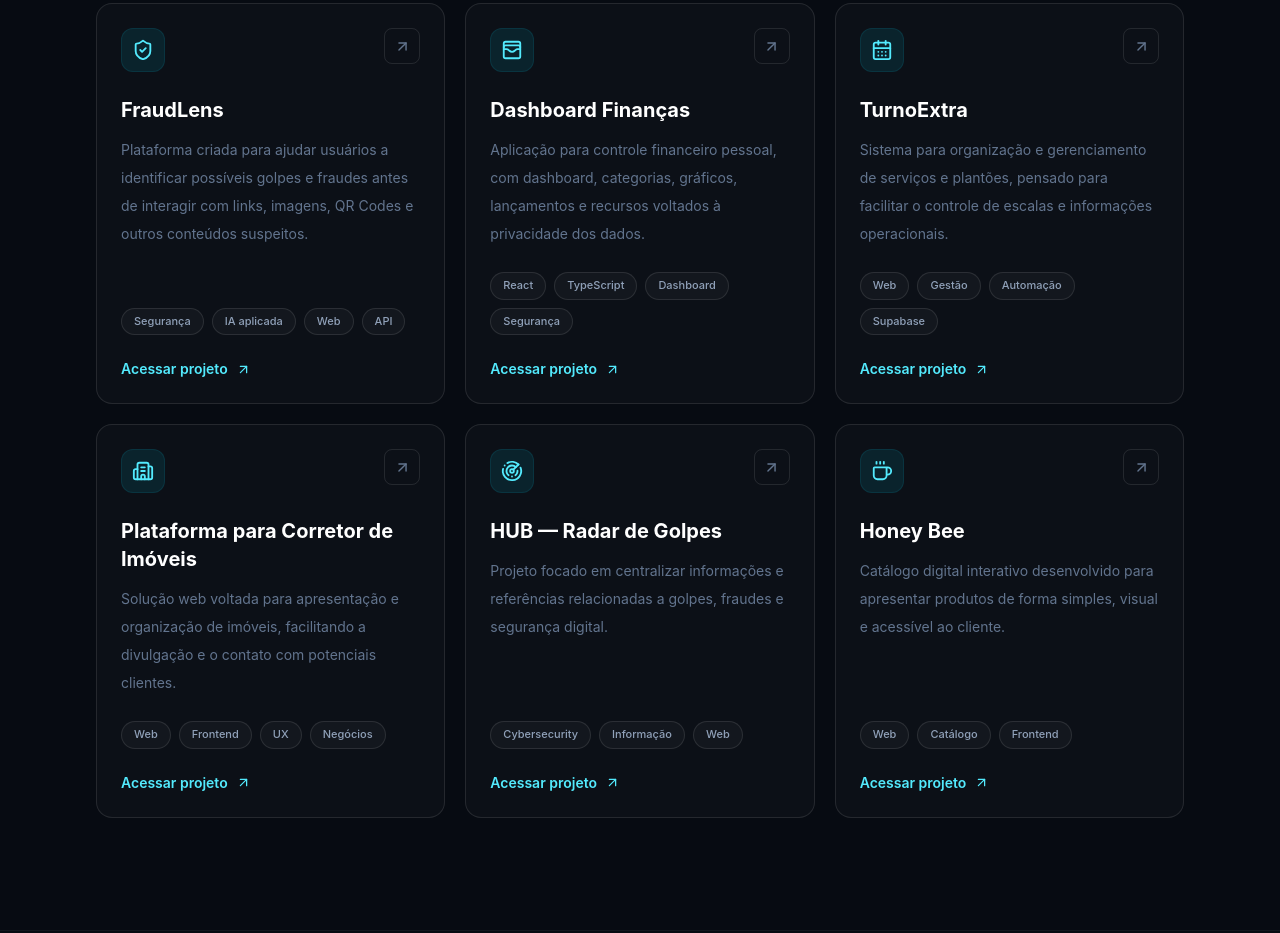
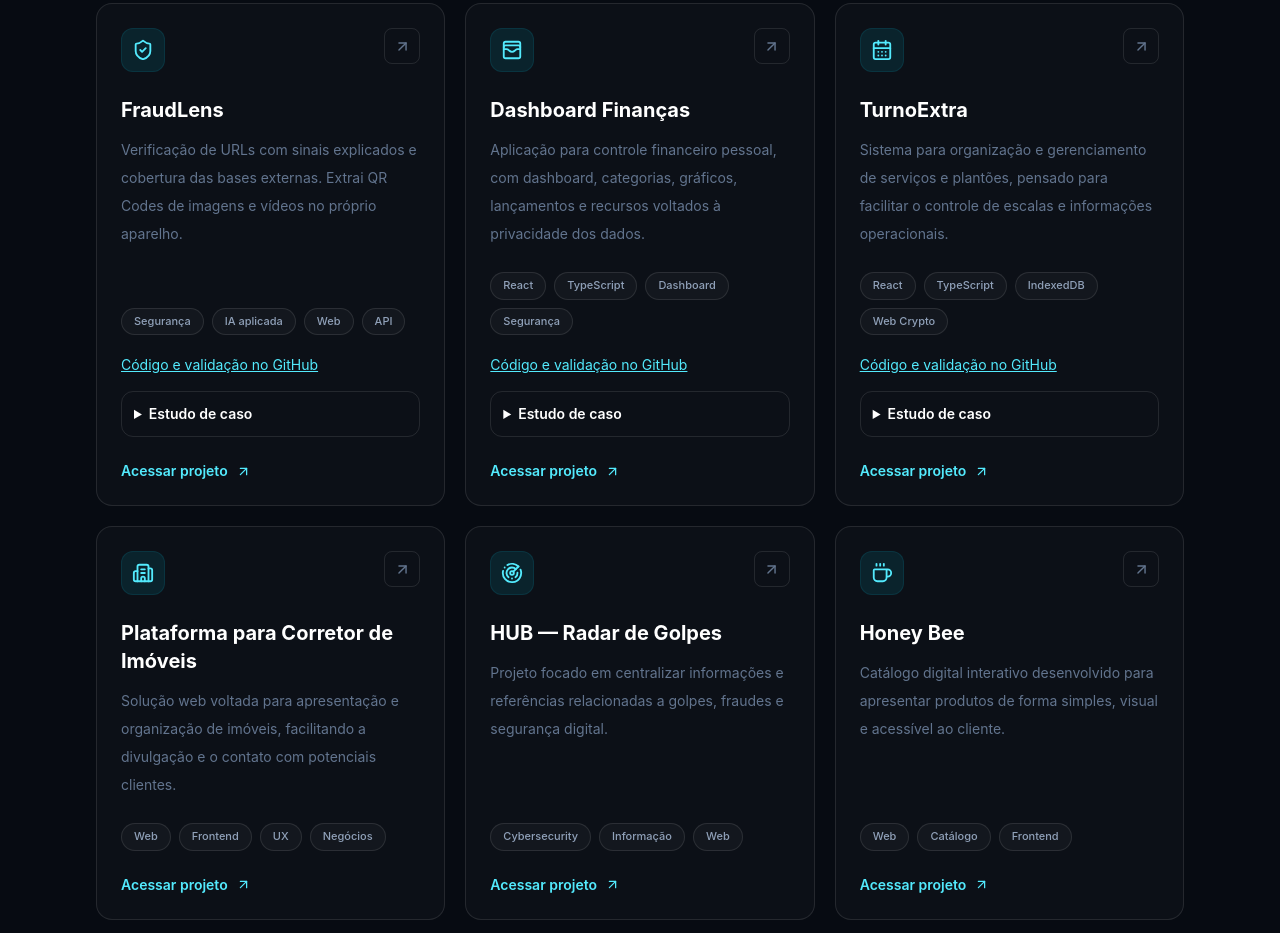
Before and after one commit to Costa-dias/Portofolio, a React (Vite) app: page / in a window 1280 px wide. Shown: the part 4100-5033 px from the top of the page. Built offline with nearby package versions, Linux system fonts and the light colour scheme.

Commit message:
docs: add technical case studies and align project technologies

```diff
--- a/package.json
+++ b/package.json
@@ -11,7 +11,6 @@
     "typecheck": "tsc --noEmit -p tsconfig.app.json"
   },
   "dependencies": {
-    "@supabase/supabase-js": "^2.57.4",
     "lucide-react": "^0.577.0",
     "react": "^18.3.1",
     "react-dom": "^18.3.1"
--- a/src/App.tsx
+++ b/src/App.tsx
@@ -1,3 +1,4 @@
+import { CASE_STUDIES } from './caseStudies';
 import { useEffect, useState, type ReactNode } from 'react';
 import {
   ArrowUpRight,
@@ -47,7 +48,7 @@ const PROJECTS: Project[] = [
   {
     title: 'FraudLens',
     description:
-      'Plataforma criada para ajudar usuários a identificar possíveis golpes e fraudes antes de interagir com links, imagens, QR Codes e outros conteúdos suspeitos.',
+      'Verificação de URLs com sinais explicados e cobertura das bases externas. Extrai QR Codes de imagens e vídeos no próprio aparelho.',
     url: 'https://fraudlens-code.onrender.com/',
     icon: <ShieldCheck size={22} />,
     tags: ['Segurança', 'IA aplicada', 'Web', 'API'],
@@ -66,7 +67,7 @@ const PROJECTS: Project[] = [
       'Sistema para organização e gerenciamento de serviços e plantões, pensado para facilitar o controle de escalas e informações operacionais.',
     url: 'https://gestao-de-plantao.onrender.com/',
     icon: <CalendarDays size={22} />,
-    tags: ['Web', 'Gestão', 'Automação', 'Supabase'],
+    tags: ['React', 'TypeScript', 'IndexedDB', 'Web Crypto'],
   },
   {
     title: 'Plataforma para Corretor de Imóveis',
@@ -254,6 +255,11 @@ function App() {
             0 0 60px rgba(34,211,238,0.06);
         }
 
+        @media (prefers-reduced-motion: reduce) {
+          html { scroll-behavior: auto; }
+          .reveal { opacity: 1; transform: none; transition: none; }
+          .animate-bounce, .animate-pulse { animation: none; }
+        }
         .text-gradient {
           background: linear-gradient(
             90deg,
@@ -782,6 +788,7 @@ function ProjectCard({
   project: Project;
   index: number;
 }) {
+  const study = CASE_STUDIES[project.title];
   return (
     <article
       data-reveal
@@ -817,6 +824,17 @@ function ProjectCard({
           <Badge key={tag}>{tag}</Badge>
         ))}
       </div>
+
+      {study && <>
+        <a href={`https://github.com/Costa-dias/${study.repo}`} target="_blank" rel="noreferrer" className="mt-5 text-sm text-cyan-300 underline">Código e validação no GitHub</a>
+        <details className="mt-4 rounded-xl border border-white/10 p-3 text-sm text-slate-300">
+          <summary className="cursor-pointer font-semibold text-white">Estudo de caso</summary>
+          <dl className="mt-3 space-y-3">
+            {([['Problema', study.problem], ['Decisões técnicas', study.decisions], ['Cenário de demonstração', study.example], ['Validação', study.validation], ['Limitações', study.limits]] as const).map(([label, text]) => <div key={label}><dt className="font-semibold text-cyan-300">{label}</dt><dd className="mt-1 leading-6">{text}</dd></div>)}
+          </dl>
+          <p className="mt-3 text-xs text-slate-400">Projeto desenvolvido com apoio de IA aplicada. Os cenários ilustrativos não representam métricas de uso em produção.</p>
+        </details>
+      </>}
 
       <a
         href={project.url}
--- /dev/null
+++ b/src/caseStudies.ts
@@ -0,0 +1,26 @@
+export const CASE_STUDIES: Record<string, { repo: string; problem: string; decisions: string; example: string; validation: string; limits: string }> = {
+  'TurnoExtra': {
+    repo: 'TurnoExtra',
+    problem: 'Organizar serviços em vários locais e acompanhar quanto foi recebido e quanto ainda falta cobrar.',
+    decisions: 'React e TypeScript na interface, IndexedDB e Web Crypto no armazenamento. Recebimentos têm data e valor; conflitos consideram a virada do dia. Backup é criptografado e a restauração exige revisão.',
+    example: 'Exemplo fictício: um serviço de R$ 600 com recebimento de R$ 200 mantém R$ 400 pendentes. Uma escala de 19h às 7h avisa sobre outro serviço iniciado às 6h do dia seguinte.',
+    validation: 'Testes de domínio cobrem recebimentos antigos e parciais, conflitos, backup criptografado e exportação de calendário. O repositório explica como executá-los.',
+    limits: 'Dados ficam neste navegador. Sem recuperação de PIN ou sincronização automática. Valores devem ser conferidos com os comprovantes.',
+  },
+  'Dashboard Finanças': {
+    repo: 'Dashboard-Financas',
+    problem: 'Distinguir dinheiro já movimentado dos compromissos futuros, sem conectar uma conta bancária.',
+    decisions: 'Transações realizadas e previstas são separadas. Contas mantêm saldo inicial; transferências movimentam contas sem virar receita ou despesa. Exportação protegida usa senha independente do PIN.',
+    example: 'Exemplo fictício: saldo inicial de R$ 500, receita realizada de R$ 100 e despesa prevista de R$ 30 produzem R$ 600 realizados e R$ 570 projetados.',
+    validation: 'Testes cobrem projeções, contas, transferências, preservação de dados em Excel, mesclagem e senha incorreta em backup protegido.',
+    limits: 'Controle manual, sem Open Finance. Projeção depende de lançamentos corretos. Excel e CSV são exportações sem criptografia.',
+  },
+  'FraudLens': {
+    repo: 'FraudLens',
+    problem: 'Explicar sinais de risco de uma URL antes que uma pessoa decida abrir o endereço.',
+    decisions: 'Interface React, API FastAPI, análise estrutural e consultas a bases externas. Cobertura da consulta é separada do risco; resultado insuficiente aparece como inconclusivo.',
+    example: 'Se uma base não responde ou a análise está antiga, a ferramenta informa a limitação. Prints e vídeos são usados para extrair QR Codes localmente, sem enviar arquivos ao servidor.',
+    validation: 'Testes da API simulam bases externas e DNS, cobrem limites de uso, privacidade dos logs, indisponibilidade, análises antigas e termos legítimos como login e pix.',
+    limits: 'Não garante que um site seja seguro, não faz análise completa de mensagens em imagens e não envia denúncias. A pontuação não é uma probabilidade estatística.',
+  },
+};
```
Also changed, not shown: 2 other files (tests, documents, lock files or other folders).
